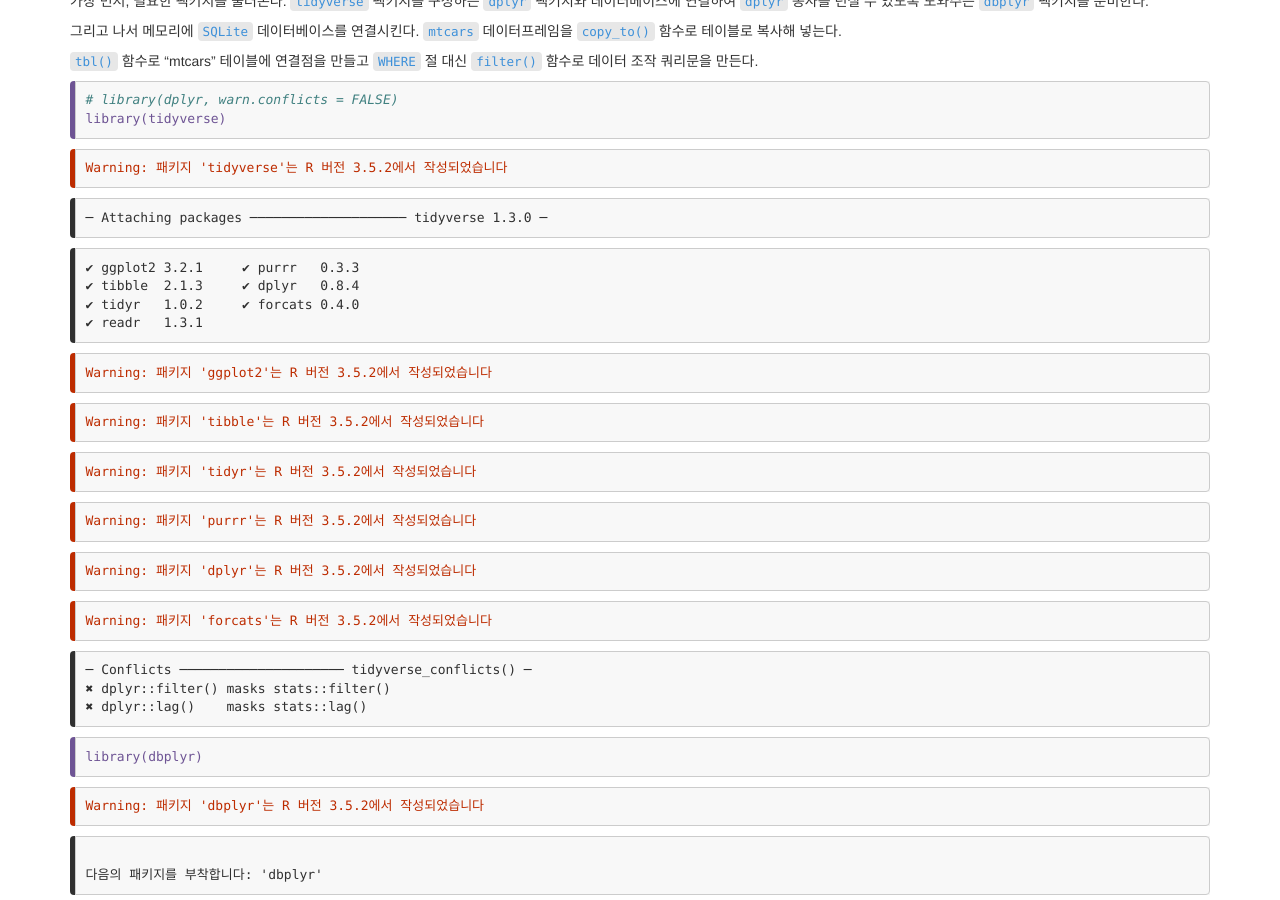
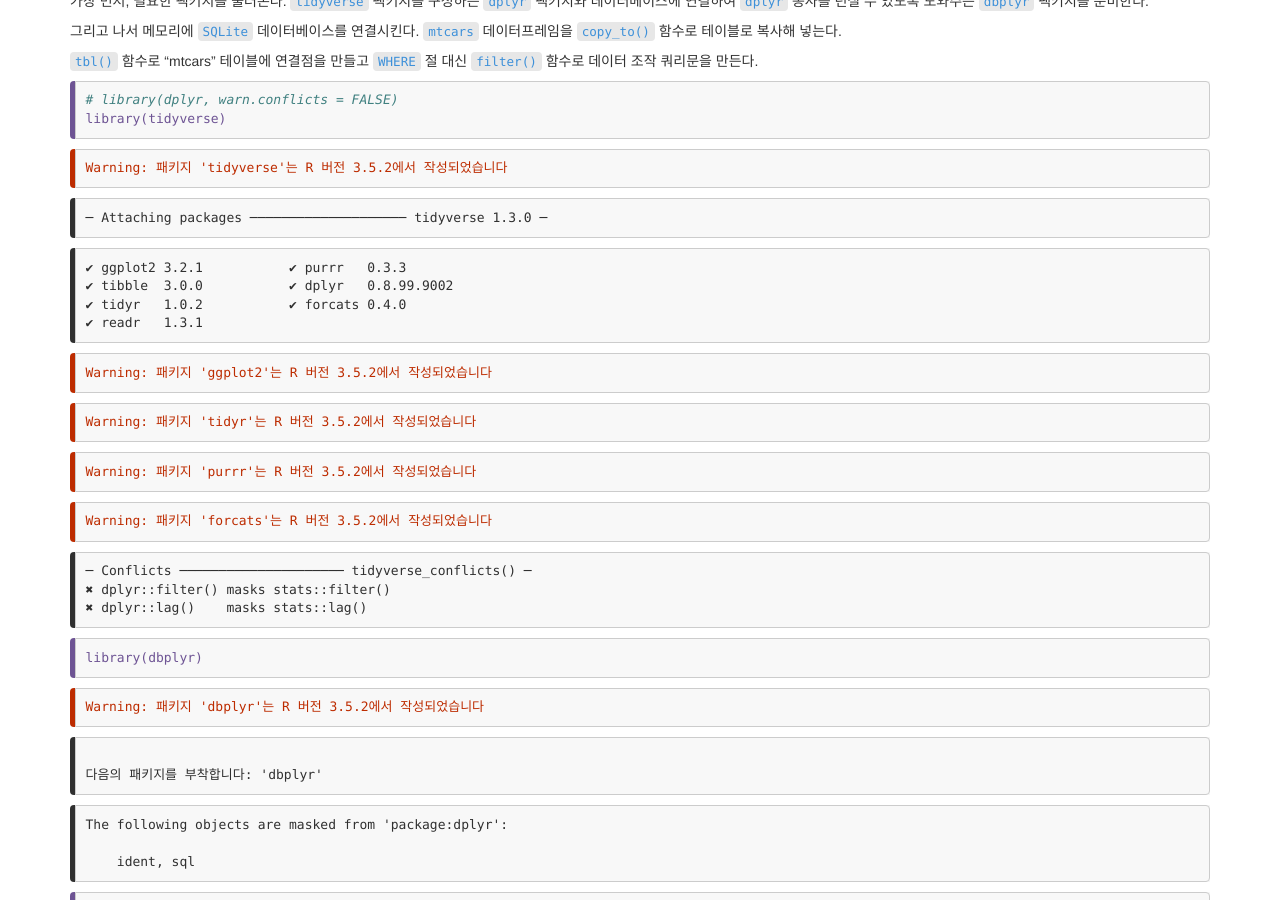
Before and after one commit to statkclee/ds-intro-2020, a Jekyll site: the page built from _episodes/06-dataframe-sql.md, in a window 1280 px wide and 900 px high, scrolled down 8985 px. Built offline with Jekyll 4.4.1, drawn with Linux system fonts in a browser that asks for light colours; some of the changed text lies outside the part shown.

Commit message:
upload nlp lecture

```diff
--- a/_episodes/06-dataframe-sql.md
+++ b/_episodes/06-dataframe-sql.md
@@ -839,9 +839,9 @@
 
 
 ~~~
-✔ ggplot2 3.2.1     ✔ purrr   0.3.3
-✔ tibble  2.1.3     ✔ dplyr   0.8.4
-✔ tidyr   1.0.2     ✔ forcats 0.4.0
+✔ ggplot2 3.2.1           ✔ purrr   0.3.3
+✔ tibble  3.0.0           ✔ dplyr   0.8.99.9002
+✔ tidyr   1.0.2           ✔ forcats 0.4.0
 ✔ readr   1.3.1
 ~~~
 {: .output}
@@ -856,28 +856,14 @@
 
 
 ~~~
-Warning: 패키지 'tibble'는 R 버전 3.5.2에서 작성되었습니다
+Warning: 패키지 'tidyr'는 R 버전 3.5.2에서 작성되었습니다
 ~~~
 {: .error}
 
 
 
 ~~~
-Warning: 패키지 'tidyr'는 R 버전 3.5.2에서 작성되었습니다
-~~~
-{: .error}
-
-
-
-~~~
 Warning: 패키지 'purrr'는 R 버전 3.5.2에서 작성되었습니다
-~~~
-{: .error}
-
-
-
-~~~
-Warning: 패키지 'dplyr'는 R 버전 3.5.2에서 작성되었습니다
 ~~~
 {: .error}
 
@@ -1618,6 +1604,16 @@
 >
 >
 > ~~~
+> Warning: The `add` argument of `group_by()` is deprecated as of dplyr 1.0.0.
+> Please use the `.add` argument instead.
+> This warning is displayed once every 8 hours.
+> Call `lifecycle::last_warnings()` to see where this warning was generated.
+> ~~~
+> {: .error}
+>
+>
+>
+> ~~~
 > # A tibble: 26 x 3
 > # Groups:   taxa [1]
 >    taxa    year     n
--- a/_episodes_rmd/08-midterm.Rmd
+++ b/_episodes_rmd/08-midterm.Rmd
@@ -20,4 +20,8 @@
 
 - [김영삼 (2018-10-23), "강화학습을 자연어 처리에 이용할 수 있을까? (보상의 희소성 문제와 그 방안)"](https://www.youtube.com/watch?reload=9&v=8SCzCkkeymA)
 - [강화학습을 활용한 감정분석 연구방법론](https://www.fastcampus.co.kr/data_camp_resch/)
-- ...
+
+
+### 강의자료
+
+- [전산언어학 소개: 기본 개념, 역사, 현재, 그리고 미래](../data/연세대_특강자료.pdf)
```
Also changed, not shown: _episodes/08-midterm.md (+5 -1 lines), index.md (+1 -1 lines), 1 other file.
